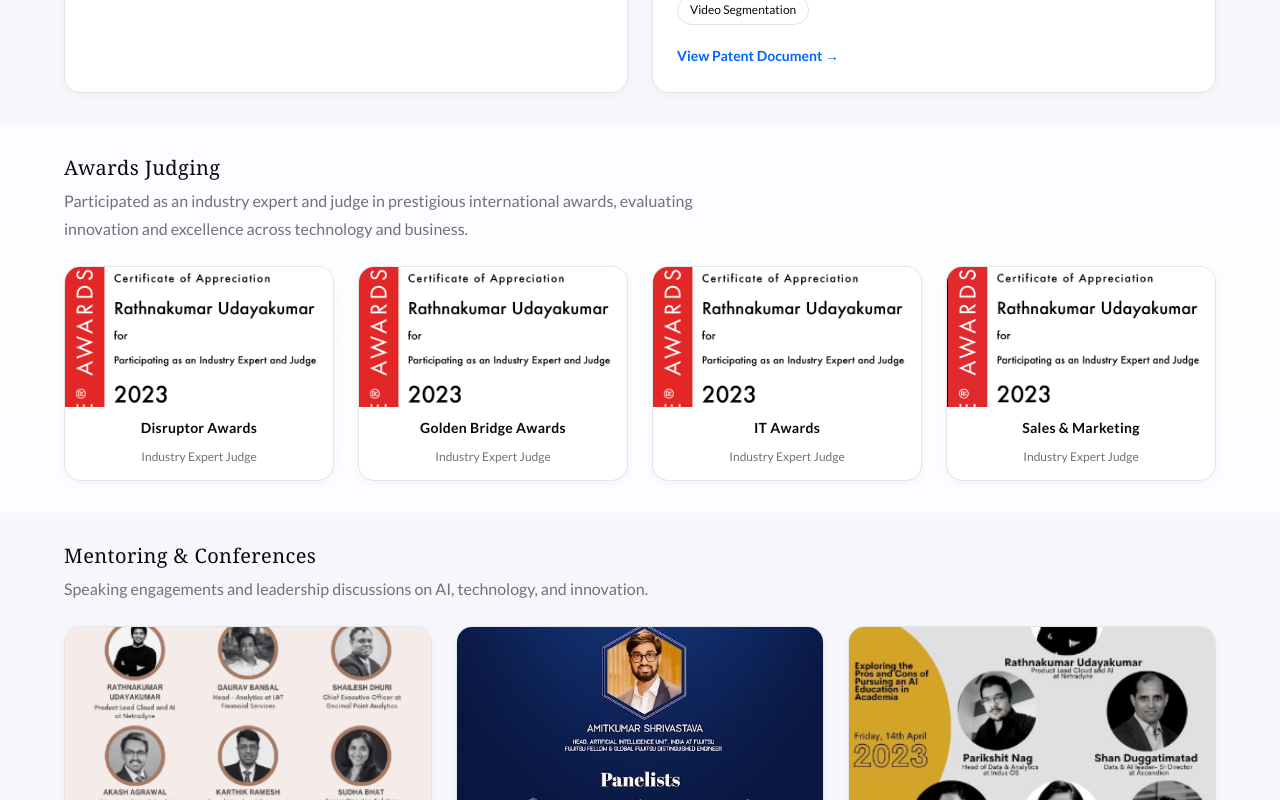
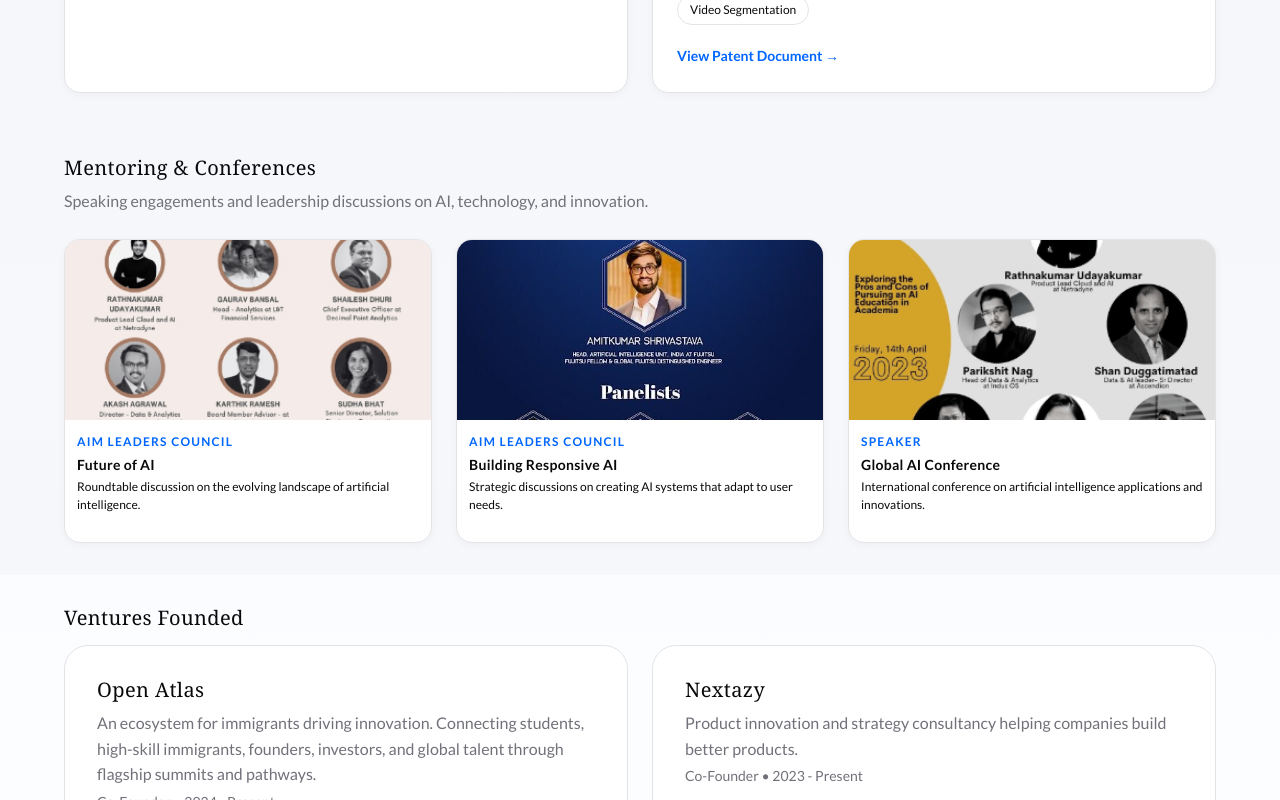
Before and after one commit to Pradeep-manoharan/rk_webiste_version_1, a Next.js app: page /portfolio in a window 1280 px wide. Shown: the part 1020-1820 px from the top of the page. Built offline with nearby package versions, Linux system fonts and the light colour scheme; a web font is replaced by a local one.

Commit message:
version2

```diff
--- a/next.config.mjs
+++ b/next.config.mjs
@@ -3,6 +3,18 @@
 /** @type {import('next').NextConfig} */
 const nextConfig = {
   // Your Next.js config here
+  images: {
+    remotePatterns: [
+      {
+        protocol: 'http',
+        hostname: 'localhost',
+      },
+      {
+        protocol: 'https',
+        hostname: '**',
+      },
+    ],
+  },
   webpack: (webpackConfig) => {
     webpackConfig.resolve.extensionAlias = {
       '.cjs': ['.cts', '.cjs'],
--- a/src/app/(frontend)/page.tsx
+++ b/src/app/(frontend)/page.tsx
@@ -20,7 +20,7 @@
               </p>
               <div className="hero__cta">
                 <a href="#ventures" className="btn btn--accent">View My Work</a>
-                <a href="https://calendly.com/rathnakumarudayakumar" className="btn btn--outline" target="_blank" rel="noopener noreferrer">
+                <a href="https://forms.zohopublic.com/openventure1/form/OpenVentureProfileEvaluationWebsite/formperma/4nLvliOoETVHOSNXXApQ7p7wuUPCXUwBFdtKAk8a8dk" className="btn btn--outline" target="_blank" rel="noopener noreferrer">
                   Schedule a Call
                 </a>
               </div>
--- a/src/app/(frontend)/portfolio/page.tsx
+++ b/src/app/(frontend)/portfolio/page.tsx
@@ -154,81 +154,6 @@
                 </div>
             </section>
 
-            {/* Awards Judging */}
-            <section className="section section--white" id="awards">
-                <div className="container">
-                    <h2 style={{ marginBottom: '0.5rem', fontSize: 'var(--text-xl)' }}>Awards Judging</h2>
-                    <p style={{ color: 'var(--color-text-muted)', marginBottom: 'var(--space-6)', maxWidth: '700px' }}>
-                        Participated as an industry expert and judge in prestigious international awards,
-                        evaluating innovation and excellence across technology and business.
-                    </p>
-                    <div className="portfolio-grid portfolio-grid--4">
-                        <div className="portfolio-card portfolio-card--compact">
-                            <div className="portfolio-card__image">
-                                <Image
-                                    src="/work/Award Judge/Judge-Disruptor-Awards.webp"
-                                    alt="Disruptor Awards"
-                                    width={300}
-                                    height={200}
-                                    style={{ objectFit: 'cover', width: '100%', height: '140px' }}
-                                />
-                            </div>
-                            <div className="portfolio-card__body">
-                                <h4 className="portfolio-card__title">Disruptor Awards</h4>
-                                <span className="portfolio-card__meta">Industry Expert Judge</span>
-                            </div>
-                        </div>
-
-                        <div className="portfolio-card portfolio-card--compact">
-                            <div className="portfolio-card__image">
-                                <Image
-                                    src="/work/Award Judge/Judge-Golden-Bridge-Awards.webp"
-                                    alt="Golden Bridge Awards"
-                                    width={300}
-                                    height={200}
-                                    style={{ objectFit: 'cover', width: '100%', height: '140px' }}
-                                />
-                            </div>
-                            <div className="portfolio-card__body">
-                                <h4 className="portfolio-card__title">Golden Bridge Awards</h4>
-                                <span className="portfolio-card__meta">Industry Expert Judge</span>
-                            </div>
-                        </div>
-
-                        <div className="portfolio-card portfolio-card--compact">
-                            <div className="portfolio-card__image">
-                                <Image
-                                    src="/work/Award Judge/Judge-Information-Technology-Awards.webp"
-                                    alt="Information Technology Awards"
-                                    width={300}
-                                    height={200}
-                                    style={{ objectFit: 'cover', width: '100%', height: '140px' }}
-                                />
-                            </div>
-                            <div className="portfolio-card__body">
-                                <h4 className="portfolio-card__title">IT Awards</h4>
-                                <span className="portfolio-card__meta">Industry Expert Judge</span>
-                            </div>
-                        </div>
-
-                        <div className="portfolio-card portfolio-card--compact">
-                            <div className="portfolio-card__image">
-                                <Image
-                                    src="/work/Award Judge/Judging4.png"
-                                    alt="Sales & Marketing Award"
-                                    width={300}
-                                    height={200}
-                                    style={{ objectFit: 'cover', width: '100%', height: '140px' }}
-                                />
-                            </div>
-                            <div className="portfolio-card__body">
-                                <h4 className="portfolio-card__title">Sales & Marketing</h4>
-                                <span className="portfolio-card__meta">Industry Expert Judge</span>
-                            </div>
-                        </div>
-                    </div>
-                </div>
-            </section>
 
             {/* Mentoring & Conferences */}
             <section className="section section--gray" id="mentoring">
--- a/src/app/globals.css
+++ b/src/app/globals.css
@@ -631,6 +631,9 @@
 
 /* Hero Section - Special full-viewport styling */
 .section--hero {
+  min-height: 100vh;
+  display: flex;
+  align-items: center;
   padding-top: var(--header-height);
   background-color: var(--color-white);
   background-image: linear-gradient(to bottom,
--- a/src/components/Footer.tsx
+++ b/src/components/Footer.tsx
@@ -17,12 +17,8 @@
                                     <path d="M20.447 20.452h-3.554v-5.569c0-1.328-.027-3.037-1.852-3.037-1.853 0-2.136 1.445-2.136 2.939v5.667H9.351V9h3.414v1.561h.046c.477-.9 1.637-1.85 3.37-1.85 3.601 0 4.267 2.37 4.267 5.455v6.286zM5.337 7.433c-1.144 0-2.063-.926-2.063-2.065 0-1.138.92-2.063 2.063-2.063 1.14 0 2.064.925 2.064 2.063 0 1.139-.925 2.065-2.064 2.065zm1.782 13.019H3.555V9h3.564v11.452zM22.225 0H1.771C.792 0 0 .774 0 1.729v20.542C0 23.227.792 24 1.771 24h20.451C23.2 24 24 23.227 24 22.271V1.729C24 .774 23.2 0 22.222 0h.003z" />
                                 </svg>
                             </a>
-                            <a href="mailto:rathnakumar.udayakumar@gmail.com" className="footer__social-link" aria-label="Email">
-                                <svg width="18" height="18" viewBox="0 0 24 24" fill="currentColor">
-                                    <path d="M20 4H4c-1.1 0-1.99.9-1.99 2L2 18c0 1.1.9 2 2 2h16c1.1 0 2-.9 2-2V6c0-1.1-.9-2-2-2zm0 4l-8 5-8-5V6l8 5 8-5v2z" />
-                                </svg>
-                            </a>
-                            <a href="https://calendly.com/rathnakumarudayakumar" className="footer__social-link" aria-label="Schedule a call" target="_blank" rel="noopener noreferrer">
+
+                            <a href="https://forms.zohopublic.com/openventure1/form/OpenVentureProfileEvaluationWebsite/formperma/4nLvliOoETVHOSNXXApQ7p7wuUPCXUwBFdtKAk8a8dk" className="footer__social-link" aria-label="Schedule a call" target="_blank" rel="noopener noreferrer">
                                 <svg width="18" height="18" viewBox="0 0 24 24" fill="currentColor">
                                     <path d="M19 4h-1V2h-2v2H8V2H6v2H5c-1.11 0-1.99.9-1.99 2L3 20c0 1.1.89 2 2 2h14c1.1 0 2-.9 2-2V6c0-1.1-.9-2-2-2zm0 16H5V9h14v11zM9 11H7v2h2v-2zm4 0h-2v2h2v-2zm4 0h-2v2h2v-2zm-8 4H7v2h2v-2zm4 0h-2v2h2v-2zm4 0h-2v2h2v-2z" />
                                 </svg>
@@ -40,10 +36,8 @@
 
                     <div>
                         <h5 className="footer__title">Contact</h5>
-                        <a href="mailto:rathnakumar.udayakumar@gmail.com" className="footer__link">
-                            rathnakumar.udayakumar@gmail.com
-                        </a>
-                        <a href="https://calendly.com/rathnakumarudayakumar" className="footer__link" target="_blank" rel="noopener noreferrer">
+
+                        <a href="https://forms.zohopublic.com/openventure1/form/OpenVentureProfileEvaluationWebsite/formperma/4nLvliOoETVHOSNXXApQ7p7wuUPCXUwBFdtKAk8a8dk" className="footer__link" target="_blank" rel="noopener noreferrer">
                             Schedule a Call
                         </a>
                     </div>
--- a/src/components/Header.tsx
+++ b/src/components/Header.tsx
@@ -57,7 +57,6 @@
                         <div className="header__dropdown">
                             <Link href="/portfolio#books" className="header__dropdown-link">Books & Publications</Link>
                             <Link href="/portfolio#patents" className="header__dropdown-link">Patents</Link>
-                            <Link href="/portfolio#awards" className="header__dropdown-link">Awards Judging</Link>
                             <Link href="/portfolio#ventures" className="header__dropdown-link">Ventures Founded</Link>
                             <Link href="/portfolio#mentoring" className="header__dropdown-link">Mentoring & Speaking</Link>
                         </div>
```
Also changed, not shown: 1 other file (tests, documents, lock files or other folders).
